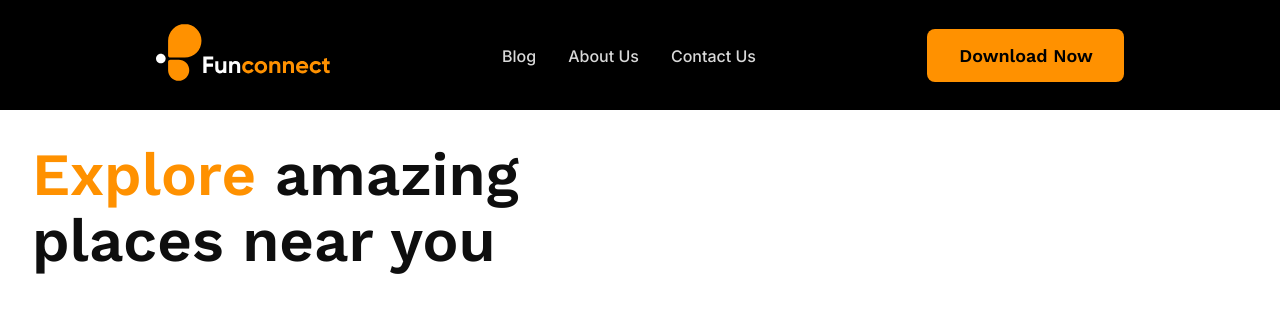
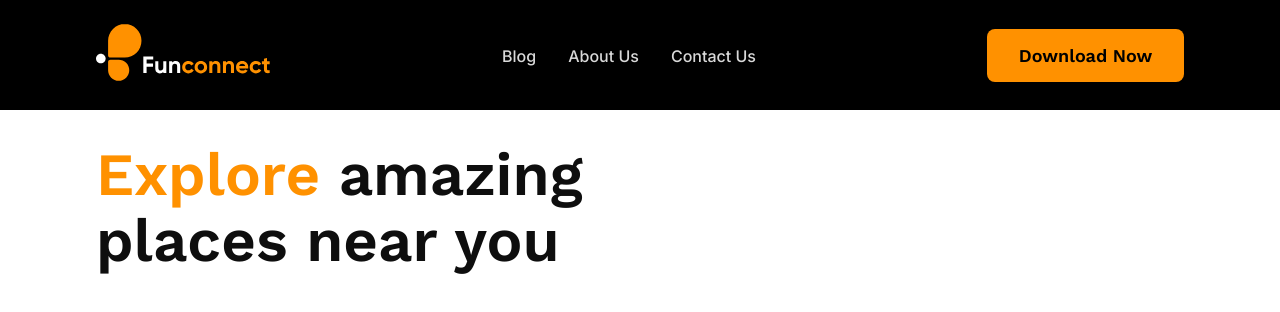
Before and after one commit to Lilianada/FunConnect, a React (Create React App) app: page / in a window 1280 px wide. Shown: the top 312 px of the page. Built offline with nearby package versions, Linux system fonts and the light colour scheme.

Commit message:
Typewriter effect from hero

```diff
--- a/package.json
+++ b/package.json
@@ -12,6 +12,7 @@
     "react-icons": "^4.7.1",
     "react-router-dom": "^6.6.2",
     "react-scripts": "5.0.1",
+    "react-simple-typewriter": "^5.0.1",
     "web-vitals": "^2.1.0"
   },
   "scripts": {
--- a/src/components/Header/Header.scss
+++ b/src/components/Header/Header.scss
@@ -1,4 +1,5 @@
 header {
+    width: 100%;
     background-color: var(--black);
     text-align: center;
     font-size: 20px;
@@ -138,9 +139,9 @@ header {
             display: flex;
             flex-direction: row;
             align-items: center;
-            justify-content: space-evenly;
-            width: 100%;
-            margin: 1.5rem 0;
+            justify-content: space-between;
+            width: 85%;
+            margin: 1.5rem auto;
 
             .navbar {
 
--- a/src/components/Hero/Hero.scss
+++ b/src/components/Hero/Hero.scss
@@ -4,11 +4,14 @@
     width: 100%;
 
     .heroContent{
+        width: 85%;
+        margin: 0 auto;
         display: flex;
-        padding: 2rem;
+        padding: 2rem 0;
 
         .heroTexts{
             width: 50%;
+            background: url(../../assets/images/HeroBg.svg) no-repeat cover center;
 
             .heroTitle{
 
```
Also changed, not shown: src/assets/images/HeroBg.svg (renamed from src/assets/images/EllipseBg.svg), 1 other file (tests, documents, lock files or other folders).
